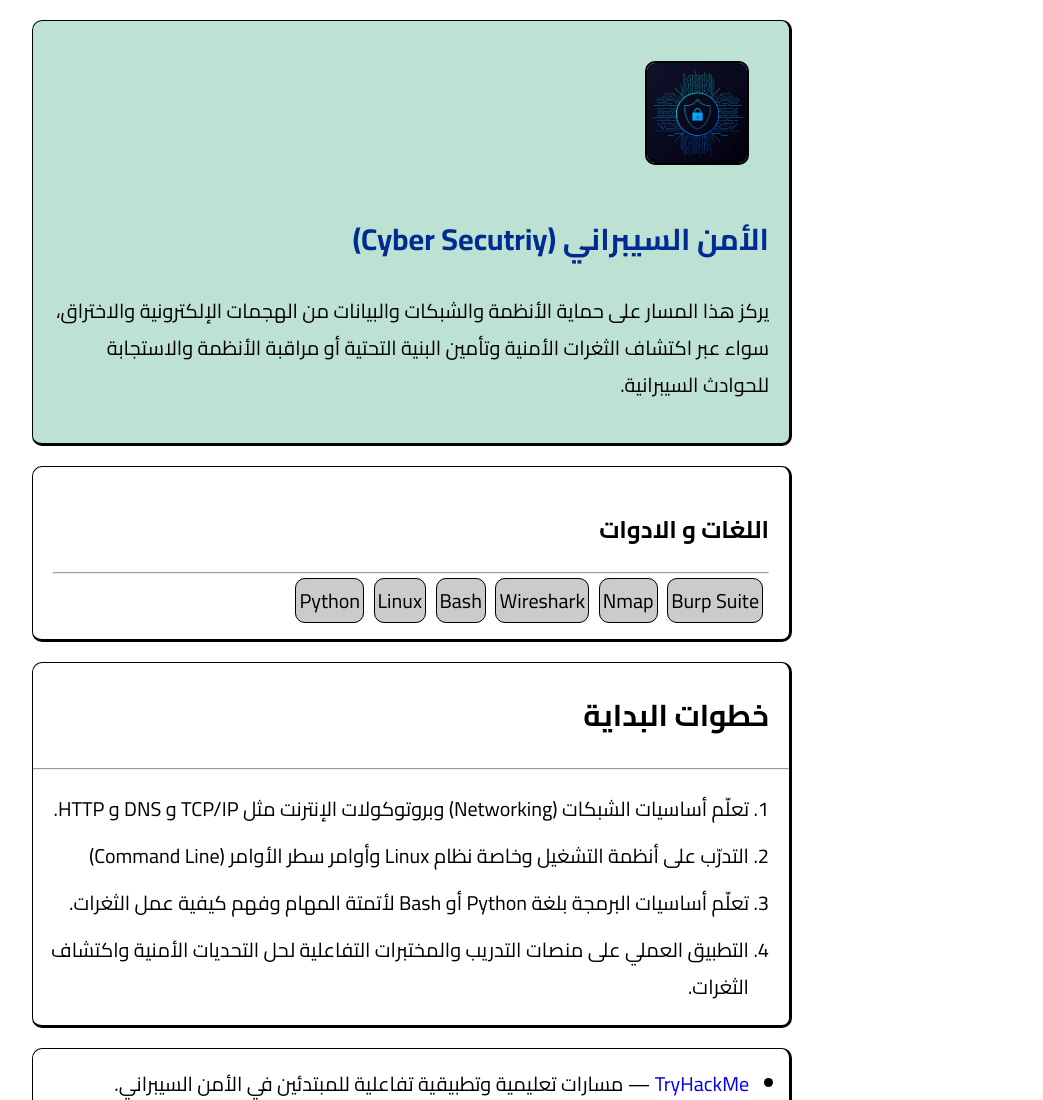
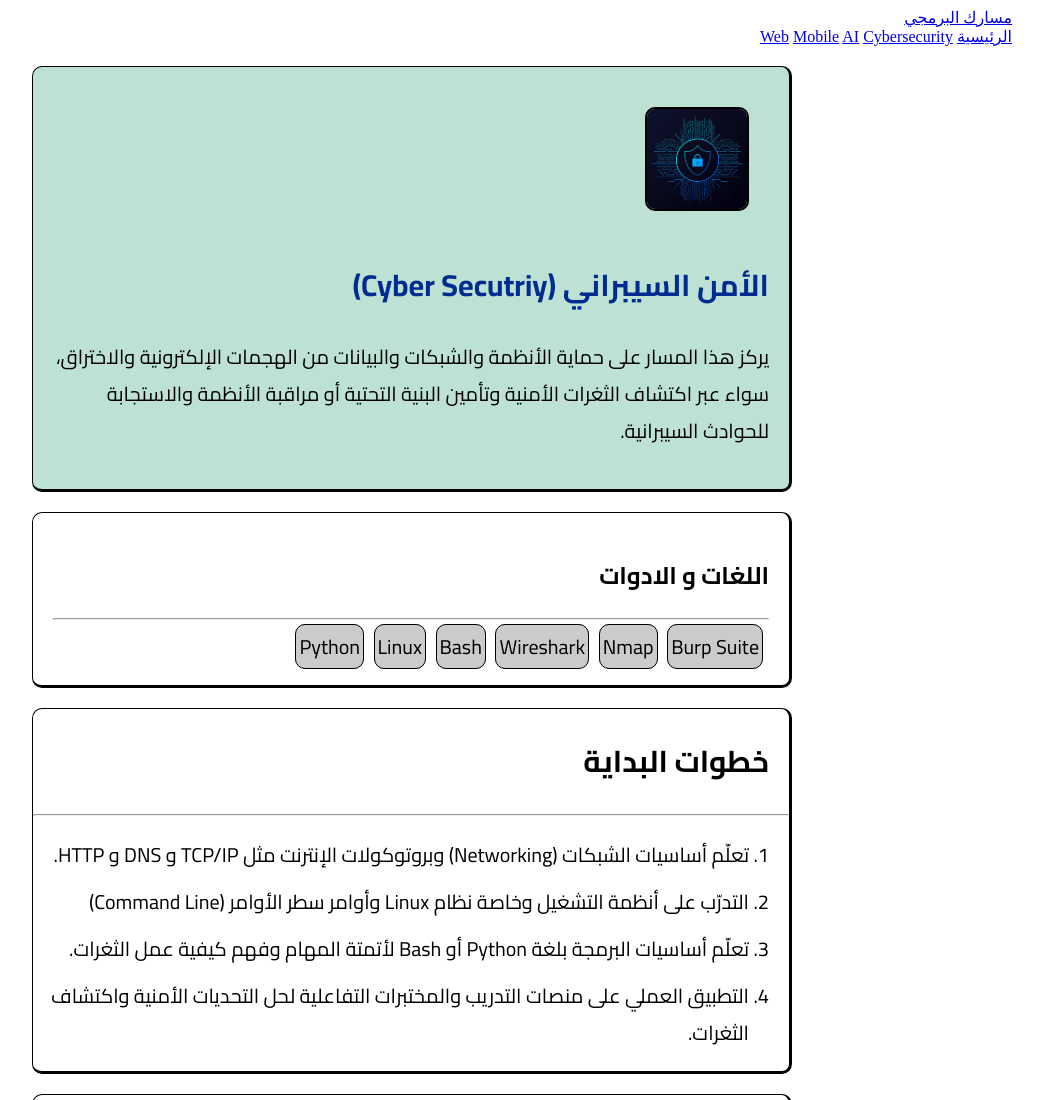
Before and after one commit to OmarTarshan/WebProject, a plain HTML site: page cyber.html in a window 1280 px wide. Shown: the top 1100 px of the page, without its empty margins (68-1111 px from the left). Drawn offline with Linux system fonts and the light colour scheme.

Commit message:
Add navigation bar to cyber.html
Added navigation bar to the cyber.html file for improved site structure.

```diff
--- a/cyber.html
+++ b/cyber.html
@@ -9,6 +9,16 @@
 </head>
 
 <body class="cyb_body">
+      <div class="nav">
+    <a href="index.html" class="logo">مسارك البرمجي</a>
+    <div class="nav_bar">
+      <a href="index.html" class="active">الرئيسية</a>
+      <a href="web.html">Web</a>
+      <a href="mobile.html">Mobile</a>
+      <a href="ai.html">AI</a>
+      <a href="cyber.html">Cybersecurity</a>
+    </div>
+      </div>
     <div class="cyb_body">
         <section class="cyb_OverView">
             <img src="images/CyberLogo.jfif" alt="Cyber Security Logo" class="cyb_Logo">
```
